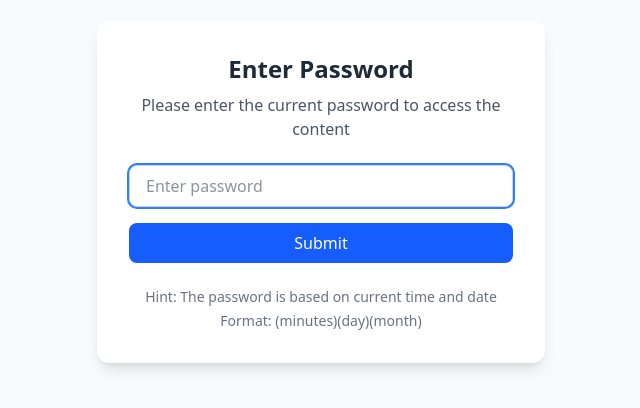
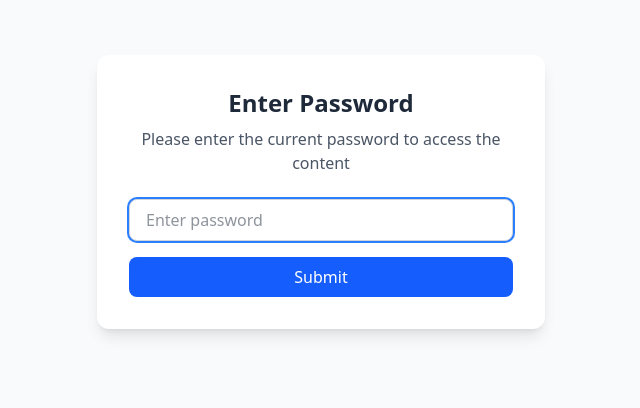
Before and after one commit to SandhanMeher/projectweb, a React (Vite) app: page / in a window 1280 px wide. Shown: the part 208-616 px from the top of the page, without its empty margins (319-959 px from the left). Built offline with nearby package versions, Linux system fonts and the light colour scheme.

Commit message:
authentica

```diff
--- a/src/App.jsx
+++ b/src/App.jsx
@@ -283,10 +283,7 @@ const PasswordPrompt = ({ onVerify }) => {
           </button>
         </form>
 
-        <div className="mt-6 text-center text-sm text-gray-500 dark:text-gray-400">
-          <p>Hint: The password is based on current time and date</p>
-          <p className="mt-1">Format: (minutes)(day)(month)</p>
-        </div>
+
       </motion.div>
     </div>
   );
```
